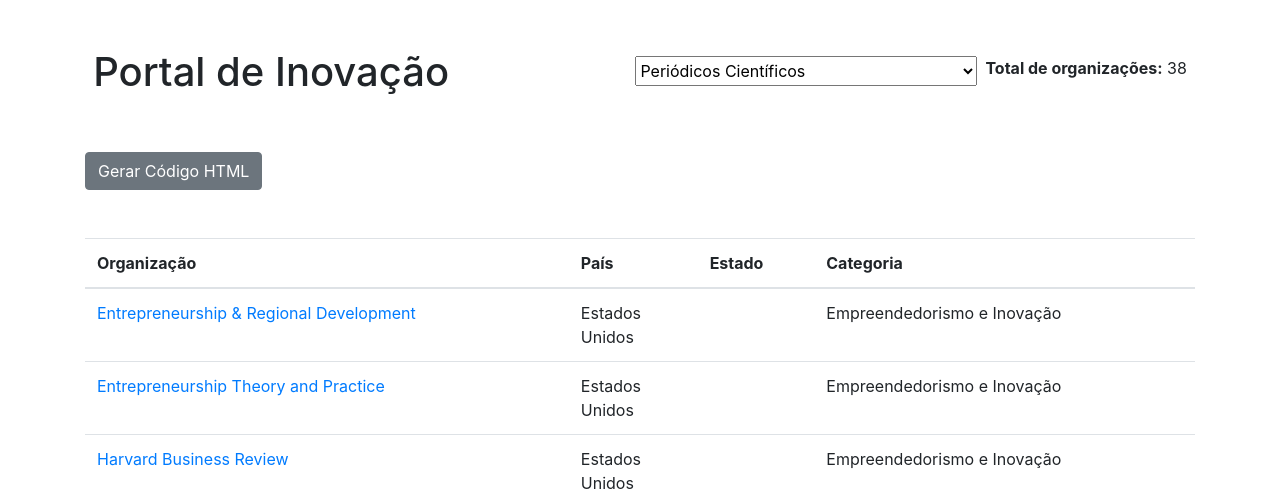
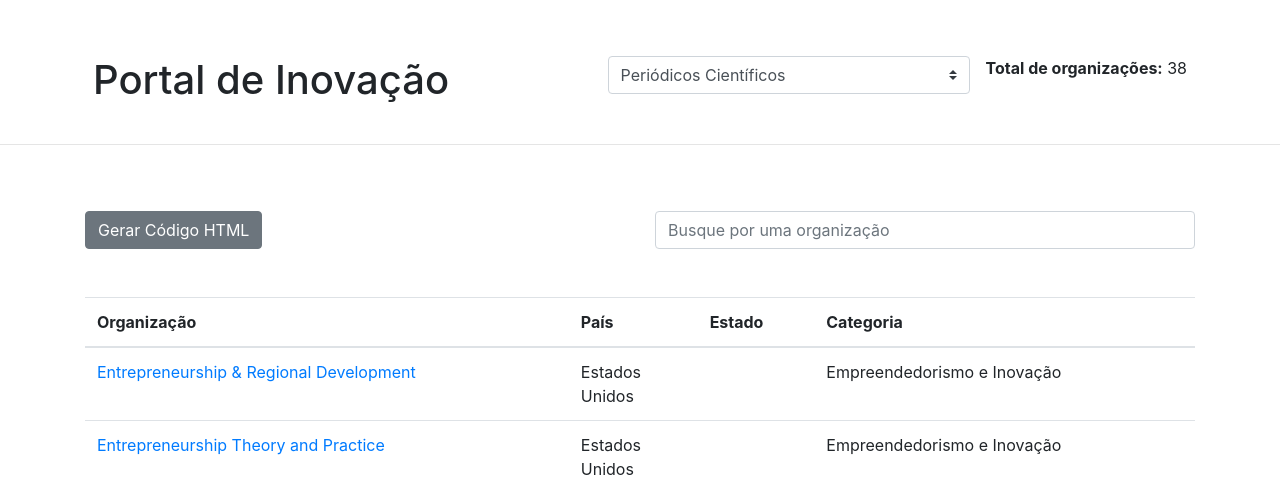
Before and after one commit to o-rovida/inova, a Flask app: page /portal/1 in a window 1280 px wide. Shown: the part 56-548 px from the top of the page. Run offline with Flask 3, Linux system fonts and the light colour scheme; data comes from the database, SQL or seed files in the repository; both versions use the stored data as it was after the commit.

Commit message:
atualização de dados inserção de deletar e linha

```diff
--- a/database.py
+++ b/database.py
@@ -105,9 +105,9 @@ def update_organization_register(name, website, short_description, country, fede
     query = f"""
     UPDATE [Organization]
     SET
-        Name = '{name}',
-        WebSite = '{website}',
-        ShortDescription = '{short_description}',
+        Name = "{name}",
+        WebSite = "{website}",
+        ShortDescription = "{short_description}",
         Country = '{country}',
         FederationUnity = '{federation_unity}'
     WHERE OrganizationId = {organization_id}
@@ -120,5 +120,18 @@ def update_organization_register(name, website, short_description, country, fede
 
     return "Organização editada com sucesso!"
 
+def delete_organization(organization_id):
+    query = f"""
+    DELETE FROM [Organization]
+    WHERE OrganizationId = {organization_id}
+    """
+
+    conn = sqlite3.connect('database/portal_db.db')
+    conn.execute(query)
+    conn.commit()
+    conn.close()
+
+    return "Organização deletada com sucesso!"
+
 if __name__ == "__main__":
     create_database()
--- a/templates/organization.jinja2
+++ b/templates/organization.jinja2
@@ -14,9 +14,13 @@
 
     {% include "header.jinja2" %}
 
-    <div class="container mb-5">
+    <div class="container mb-4">
         <h1 class="display-5 text-left">Editor de Organização</h1>
     </div>
+
+    <hr style="color=rgb(192,192,192)">
+    <div style="height:50px"></div>
+
     <div class="container">
 
         <div class="container mb-4">
--- a/templates/portal.jinja2
+++ b/templates/portal.jinja2
@@ -15,12 +15,13 @@
 
     {% include "header.jinja2" %}
 
-    <div class="d-flex justify-content-around align-items-center mb-5">
+    <div class="container mb-4">
+        <div class="d-flex">
+            <div class="mr-auto p-2">
                 <h1 class="display-5 text-left">Portal de Inovação</h1>
-
-        <div class="d-flex justify-content-end">
-            <select class="form-select mr-2" style="height: 30px"
-                onchange="window.location.href = '/portal/' + this.value;">
+            </div>
+            <div class="p-2">
+                <select class="custom-select" onchange="window.location.href = '/portal/' + this.value;">
                     <option value="0" {% if tab_selected|string=="0" %}selected{% endif %}>Todas Organizações</option>
                     {% for tab in tabs %}
                     <option value="{{tab.TabId}}" {% if tab_selected|string==tab.TabId|string %}selected{% endif %}>
@@ -28,15 +29,28 @@
                     </option>
                     {% endfor %}
                 </select>
-
+            </div>
+            <div class="p-2">
                 <p><b>Total de organizações:</b> {{count_organizations}}</p>
             </div>
         </div>
+    </div>
+
+    <hr style="color=rgb(192,192,192)">
+    <div style="height:50px"></div>
 
     <div class="container mb-5">
+        <div class="row">
+            <div class="col mb-6">
                 <sapan data-bs-toggle="tooltip" data-bs-placement="bottom"
                     title="Gere o código HTML da tabela formatada para o WordPress.">
                     <button id="generate_html" type="button" class="btn btn-secondary">Gerar Código HTML</button>
+            </div>
+
+            <div class="col mb-6">
+                <input class="form-control" id="search" type="text" placeholder="Busque por uma organização">
+            </div>
+        </div>
     </div>
 
     <div class="container">
@@ -99,12 +113,22 @@
     </script>
 
     <!-- tooltip -->
-
     <script>
         let tooltipTriggerList = [].slice.call(document.querySelectorAll('[data-bs-toggle="tooltip"]'))
         let tooltipList = tooltipTriggerList.map(function (tooltipTriggerEl) {
             return new bootstrap.Tooltip(tooltipTriggerEl)
         })
+    </script>
+    <!-- barra de pesquisa *filtra tabela -->
+    <script>
+        $(document).ready(function () {
+            $("#search").on("keyup", function () {
+                var value = $(this).val().toLowerCase();
+                $("#organization_table tr").filter(function () {
+                    $(this).toggle($(this).text().toLowerCase().indexOf(value) > -1)
+                });
+            });
+        });
     </script>
 
     <!-- ao clicar na linha do portal leva ao editor da organização -->
```
Also changed, not shown: database/portal_db.db. Lines whose indentation alone changed are shown as unchanged.
